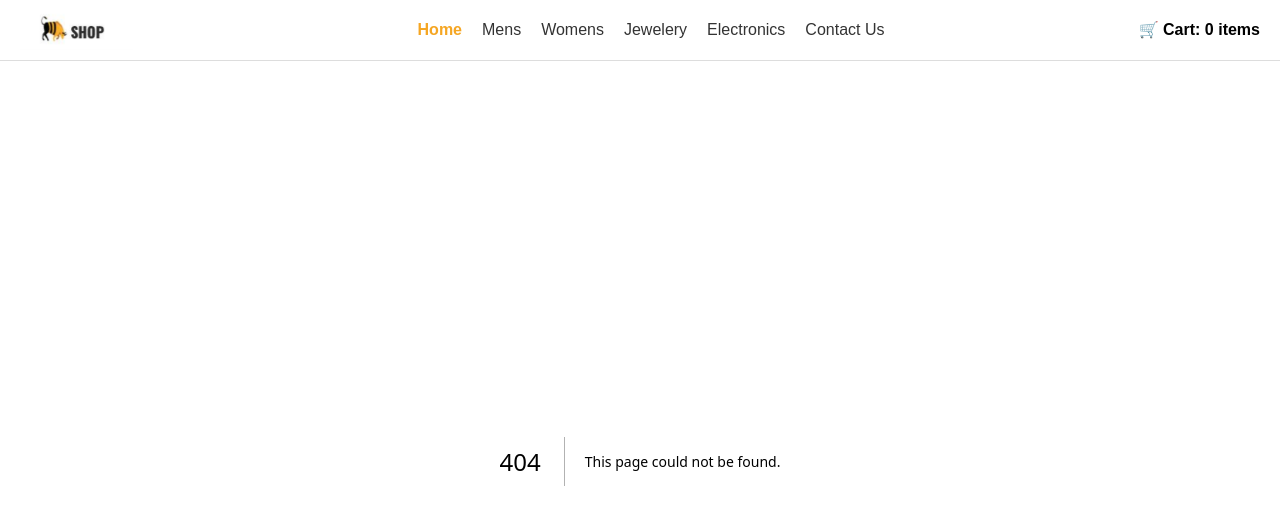
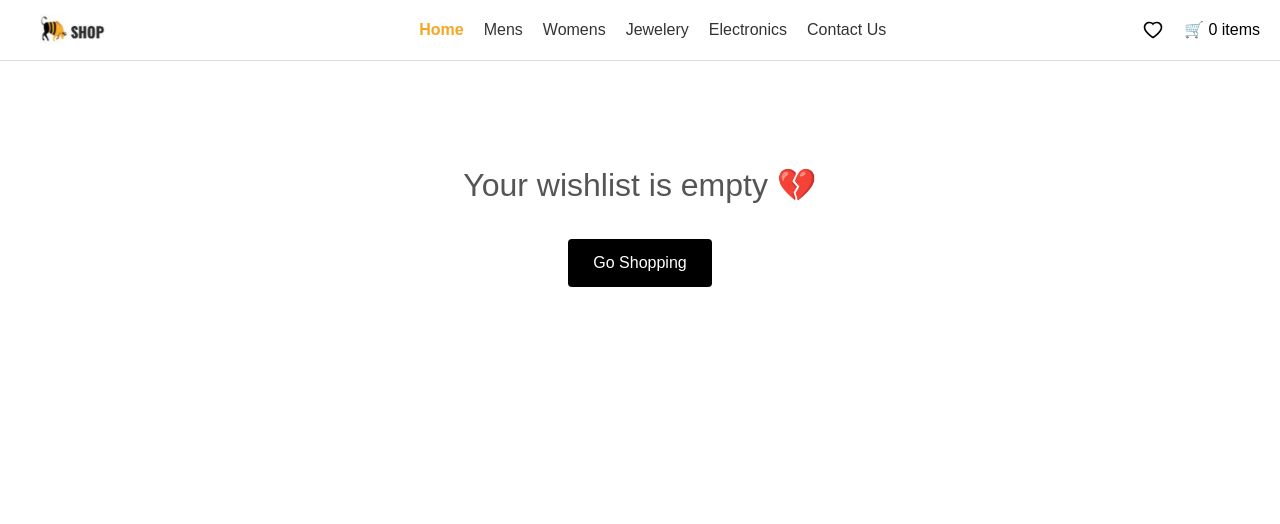
Before and after one commit to efratFriedman/home-assigment-28-10-25-efrat-friedman, a Next.js app: page /wishlist in a window 1280 px wide. Before the commit this address had no page. Shown: the top 524 px of the page. Built offline with nearby package versions, Linux system fonts and the light colour scheme.

Commit message:
update wishlist

```diff
--- a/package.json
+++ b/package.json
@@ -11,6 +11,7 @@
     "next": "16.0.0",
     "react": "19.2.0",
     "react-dom": "19.2.0",
+    "react-icons": "^5.5.0",
     "zustand": "^5.0.8"
   },
   "devDependencies": {
--- a/src/app/products/[category]/[id]/page.tsx
+++ b/src/app/products/[category]/[id]/page.tsx
@@ -1,19 +1,26 @@
 "use client";
 
-import { useRouter, useParams } from "next/navigation";
+import { useRouter } from "next/navigation";
 import useCartStore from "@/store/useCartStore";
 import useProductStore from "@/store/useProductStore";
+import useWishlistStore from "@/store/useWishListStore";
 import { useEffect, useState } from "react";
+import { AiOutlineHeart, AiFillHeart } from "react-icons/ai";
 import styles from "./ProductPage.module.css";
 import { Product } from "@/types/Product";
 
 export default function ProductPage() {
   const router = useRouter();
-    const { category } = useParams() as { category: string };
+
   const selectedProduct = useProductStore((state) => state.selectedProduct);
   const addItem = useCartStore((state) => state.addItem);
-    const removeItem = useCartStore((state) => state.removeItem);
   const cartProducts = useCartStore((state) => state.products);
+
+  const inWishlist = useWishlistStore((state) =>
+    state.wishlist.some((p) => p.id === selectedProduct?.id)
+  );
+  const addToWishlist = useWishlistStore((state) => state.addToWishlist);
+  const removeFromWishlist = useWishlistStore((state) => state.removeFromWishlist);
 
   const [product, setProduct] = useState<Product | null>(selectedProduct);
 
@@ -26,41 +33,44 @@ export default function ProductPage() {
   const productInCart = cartProducts.find((p) => p.id === product.id);
   const quantity = productInCart?.quantity || 0;
 
-    const handleAdd = () => addItem({ ...product, quantity: 1 });
-    const handleRemove = () => removeItem(product.id);
+  const toggleWishlist = (e: React.MouseEvent<HTMLButtonElement>) => {
+    e.stopPropagation();
+    if (inWishlist) removeFromWishlist(product.id);
+    else addToWishlist({ ...product, quantity: 1 });
+  };
 
   return (
     <div className={styles.container}>
-            <button
-                className={styles.backBtn}
-                onClick={() => router.push(`/products/${category}`)}
-            >
-                ← Back to {category}
+      <button className={styles.backBtn} onClick={() => router.back()}>
+        ← Back to {product.category}
       </button>
 
       <div className={styles.card}>
-              <img
-                    src={product.image}
-                    alt={product.title}
-                    className={styles.productImage}
-                />
+        <img src={product.image} alt={product.title} className={styles.productImage} />
 
         <div className={styles.details}>
           <h1 className={styles.title}>{product.title}</h1>
-                    <p className={styles.categoryName}>{category.toUpperCase()}</p>
+          <p className={styles.categoryName}>{product.category}</p>
           <p className={styles.description}>{product.description}</p>
           <p className={styles.price}>PRICE: {product.price}$</p>
 
-                    <div className={styles.cartControls}>
+          <div className={styles.cartControls} style={{ display: "flex", alignItems: "center", gap: "10px" }}>
             <button
               className={styles.addButton}
               onClick={(e) => {
                 e.stopPropagation();
                 addItem({ ...product, quantity: 1 });
-
               }}
             >
               {quantity > 0 ? `In Cart (${quantity})` : "Add to Cart"}
+            </button>
+
+            <button
+              type="button"
+              className={styles.wishlistButton}
+              onClick={toggleWishlist}
+            >
+              {inWishlist ? <AiFillHeart color="red" size={24} /> : <AiOutlineHeart size={24} />}
             </button>
           </div>
         </div>
--- a/src/app/products/[category]/page.tsx
+++ b/src/app/products/[category]/page.tsx
@@ -19,7 +19,7 @@ export default function CategoryPage() {
     electronics: "electronics",
   };
 
-  const apiCategory = urlCategory ? categoryMap[urlCategory.toLowerCase()] : undefined;
+  const apiCategory = urlCategory ? categoryMap[urlCategory] : undefined;
 
   const [products, setProducts] = useState<Product[]>([]);
   const [loading, setLoading] = useState(true);
--- /dev/null
+++ b/src/app/wishlist/WishlistPage.module.css
@@ -0,0 +1,116 @@
+.container {
+  width: 100%;
+  max-width: 1200px;
+  margin: 0 auto;
+  padding: 40px 20px;
+  text-align: center;
+}
+
+.title {
+  font-size: 2.5rem;
+  font-weight: 700;
+  margin-bottom: 50px;
+  color: #333;
+}
+
+.grid {
+  display: grid;
+  grid-template-columns: repeat(4, 1fr);
+  gap: 30px;
+  text-align: left;
+}
+
+.card {
+  position: relative;
+  background: #fff;
+  padding: 10px;
+  border: 1px solid #eee;
+  border-radius: 4px;
+  transition: box-shadow 0.3s ease;
+}
+
+.card:hover {
+  box-shadow: 0 4px 8px rgba(0, 0, 0, 0.1);
+}
+
+.image {
+  width: 100%;
+  height: 200px;
+  object-fit: contain;
+  cursor: pointer;
+  margin-bottom: 10px;
+}
+
+.card h3 {
+  font-size: 1rem;
+  font-weight: 600;
+  color: #333;
+  margin-top: 5px;
+  margin-bottom: 5px;
+  overflow: hidden;
+  text-overflow: ellipsis;
+  display: -webkit-box;
+  -webkit-line-clamp: 2;
+  -webkit-box-orient: vertical;
+}
+
+.card p {
+  font-size: 1.1rem;
+  font-weight: 700;
+  color: #000;
+  margin-bottom: 15px;
+}
+
+.wishlistButton {
+  position: absolute;
+  top: 10px;
+  right: 10px;
+  background: none;
+  border: none;
+  cursor: pointer;
+  padding: 5px;
+  z-index: 10;
+  transition: transform 0.2s;
+}
+
+.wishlistButton:hover {
+  transform: scale(1.1);
+}
+
+.empty {
+  text-align: center;
+  padding: 100px 20px;
+}
+
+.empty h2 {
+  font-size: 2rem;
+  color: #555;
+  margin-bottom: 30px;
+}
+
+.empty button {
+  background-color: #000;
+  color: #fff;
+  padding: 12px 25px;
+  border: none;
+  border-radius: 4px;
+  cursor: pointer;
+  font-size: 1rem;
+  transition: background-color 0.3s;
+}
+
+.empty button:hover {
+  background-color: #333;
+}
+
+@media (max-width: 1024px) {
+  .grid {
+    grid-template-columns: repeat(2, 1fr);
+  }
+}
+
+@media (max-width: 600px) {
+  .grid {
+    grid-template-columns: 1fr;
+  }
+}
--- /dev/null
+++ b/src/app/wishlist/page.tsx
@@ -0,0 +1,51 @@
+"use client";
+
+import useWishlistStore from "@/store/useWishListStore";
+import styles from "./WishlistPage.module.css";
+import { useRouter } from "next/navigation";
+import { AiFillHeart } from "react-icons/ai";
+
+export default function WishlistPage() {
+  const { wishlist, removeFromWishlist } = useWishlistStore();
+  const router = useRouter();
+
+  if (wishlist.length === 0) {
+    return (
+      <div className={styles.empty}>
+        <h2>Your wishlist is empty 💔</h2>
+        <button onClick={() => router.push("/")}>Go Shopping</button>
+      </div>
+    );
+  }
+
+  return (
+    <div className={styles.container}>
+      <h1 className={styles.title}>My Wishlist</h1>
+      <div className={styles.grid}>
+        {wishlist.map((product) => (
+          <div key={product.id} className={styles.card}>
+            <img
+              src={product.image}
+              alt={product.title}
+              className={styles.image}
+              onClick={() =>
+                router.push(`/products/${product.category}/${product.id}`)
+              }
+            />
+            <h3>{product.title}</h3>
+            <p>${product.price}</p>
+
+            <button
+              type="button"
+              className={styles.wishlistButton}
+              onClick={() => removeFromWishlist(product.id)}
+              title="Remove from wishlist"
+            >
+              <AiFillHeart color="red" size={26} />
+            </button>
+          </div>
+        ))}
+      </div>
+    </div>
+  );
+}
--- a/src/components/CartModal/CartModal.tsx
+++ b/src/components/CartModal/CartModal.tsx
@@ -1,9 +1,9 @@
 "use client";
 
-import { Product } from "@/store/useCartStore";
 import useCartStore from "@/store/useCartStore";
 import { useRouter } from "next/navigation";
 import styles from "@/components/CartModal/CartModal.module.css";
+import { Product } from "@/types/Product";
 
 interface CartModalProps {
   onClose: () => void;
@@ -30,14 +30,14 @@ export default function CartModal({ onClose }: CartModalProps) {
   return (
     <div className={styles.modalOverlay}>
       <div className={styles.modal}>
-        {/* כותרת וכפתור סגירה */}
+
         <h2>Your Cart ({products.length})</h2>
         <button className={styles.closeButton} onClick={onClose}>
           ✖
         </button>
 
         {products.length === 0 ? (
-          // אם העגלה ריקה
+
           <p>Your cart is empty</p>
         ) : (
           <>
--- a/src/components/Checkout/CheckoutProduct/CheckoutProduct.tsx
+++ b/src/components/Checkout/CheckoutProduct/CheckoutProduct.tsx
@@ -1,5 +1,5 @@
-import { Product } from "@/store/useCartStore";
 import styles from "@/components/Checkout/CheckoutProduct/CheckoutProduct.module.css";
+import { Product } from "@/types/Product";
 
 interface Props {
   product: Product;
@@ -9,16 +9,29 @@ interface Props {
 }
 
 export default function CheckoutProduct({ product, onAdd, onRemove, onDelete }: Props) {
+  const totalPrice = product.price * product.quantity;
+
   return (
     <div className={styles.productItem}>
       <img src={product.image} alt={product.title} className={styles.image} />
+
       <div className={styles.details}>
         <h3>{product.title}</h3>
+
+        <p className={styles.price}>
+          ${product.price.toFixed(2)} × {product.quantity} ={" "}
+          <span className={styles.total}>${totalPrice.toFixed(2)}</span>
+        </p>
+
         <div className={styles.buttons}>
           <button onClick={onRemove}>-</button>
           <p>{product.quantity}</p>
           <button onClick={onAdd}>+</button>
-          {onDelete && <button className={styles.deleteButton} onClick={onDelete}>🗑️</button>}
+          {onDelete && (
+            <button className={styles.deleteButton} onClick={onDelete}>
+              🗑️
+            </button>
+          )}
         </div>
       </div>
     </div>
--- a/src/components/Header/Header.module.css
+++ b/src/components/Header/Header.module.css
@@ -21,6 +21,8 @@
     font-weight: 500;
     transition: color 0.3s;
 }
+
+
 
 
 .nav a:first-child {
@@ -48,3 +50,38 @@
     font-size: 16px;
     color: black;
 }
+
+.actions {
+  display: flex;
+  align-items: center;
+}
+
+.icons {
+  display: flex;
+  align-items: center;
+  gap: 20px; /* רווח יפה בין הלב לעגלה */
+}
+
+.wishlist {
+  position: relative;
+  display: flex;
+  align-items: center;
+}
+
+.count {
+  position: absolute;
+  top: -6px;
+  right: -10px;
+  background-color: #ffa500;
+  color: white;
+  border-radius: 50%;
+  font-size: 12px;
+  padding: 2px 5px;
+}
+
+.cart {
+  cursor: pointer;
+  display: flex;
+  align-items: center;
+  font-weight: 500;
+}
--- a/src/components/Header/Header.tsx
+++ b/src/components/Header/Header.tsx
@@ -2,12 +2,15 @@
 
 import { useState } from "react";
 import useCartStore from "@/store/useCartStore";
+import useWishlistStore from "@/store/useWishListStore";
 import Link from "next/link";
 import CartModal from "@/components/CartModal/CartModal";
 import styles from "./Header.module.css";
+import { AiOutlineHeart } from "react-icons/ai"; // לב ריק
 
 export default function Header() {
   const cartCount = useCartStore((state) => state.cartCount);
+  const wishlistCount = useWishlistStore((state) => state.wishlist.length);
   const [isCartOpen, setIsCartOpen] = useState(false);
 
   return (
@@ -24,15 +27,21 @@ export default function Header() {
           <Link href="/products/jewelery">Jewelery</Link>
           <Link href="/products/electronics">Electronics</Link>
           <Link href="/contact">Contact Us</Link>
-          {/* <Link href="/checkout">Check out</Link> */}
         </nav>
 
-        <div
-          className={styles.cart}
-          style={{ cursor: "pointer" }}
-          onClick={() => setIsCartOpen(true)}
-        >
-          🛒 Cart: {cartCount} items
+        <div className={styles.actions}>
+          <div className={styles.icons}>
+            <Link href="/wishlist" className={styles.wishlist}>
+              <AiOutlineHeart size={22} color="black" />
+            </Link>
+
+            <div
+              className={styles.cart}
+              onClick={() => setIsCartOpen(true)}
+            >
+              🛒 {cartCount} items
+            </div>
+          </div>
         </div>
       </header>
 
--- /dev/null
+++ b/src/store/useWishListStore.ts
@@ -0,0 +1,23 @@
+import { create } from "zustand";
+import { persist } from "zustand/middleware";
+import WishlistState from "@/types/WishlistState";
+
+const useWishlistStore = create<WishlistState>()(
+  persist(
+    (set, get) => ({
+      wishlist: [],
+      addToWishlist: (product) =>
+        set((state) => ({ wishlist: [...state.wishlist, product] })),
+      removeFromWishlist: (id) =>
+        set((state) => ({
+          wishlist: state.wishlist.filter((p) => p.id !== id),
+        })),
+      isInWishlist: (id) => get().wishlist.some((p) => p.id === id),
+    }),
+    {
+      name: "wishlist-storage",
+    }
+  )
+);
+
+export default useWishlistStore;
```
Also changed, not shown: src/app/checkout/page.tsx (+1 -7 lines), src/components/ProductCard/ProductCard.module.css (+11 -0 lines), 1 other file (tests, documents, lock files or other folders). Lines whose indentation alone changed are shown as unchanged.
